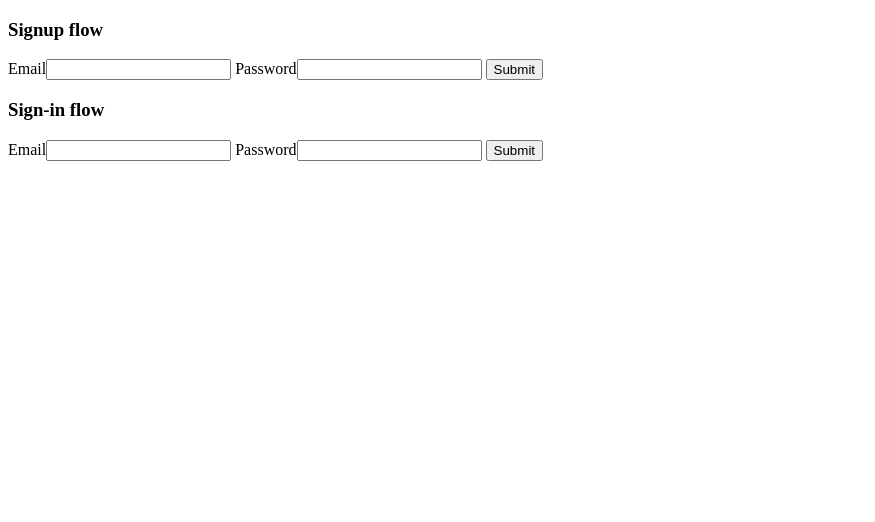
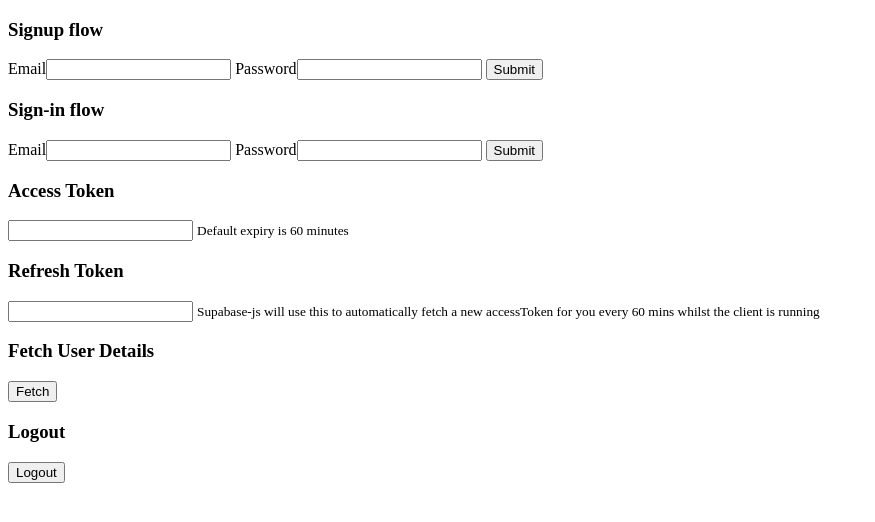
Before and after one commit to jessicarose/supabase-noodling, a website: page index.html in a window 1280 px wide. Shown: the whole page, without its empty margins (0-875 px from the left). Drawn offline with Linux system fonts and the light colour scheme.

Commit message:
js added and fixed id names

```diff
--- a/index.html
+++ b/index.html
@@ -7,35 +7,36 @@
         <main>
             <div class="form-div">
                 <h3>Signup flow</h3>
-                <form id="test-signup">
+                <form id="sign-up">
                     <label>Email</label><input type="email" name="email" />
                     <label>Password</label><input type="password" name="password" />
                     <input type="submit"/>
                 </form>
                 <h3>Sign-in flow</h3>
-                <form id="test-signin">
+                <form id="log-in">
                     <label>Email</label><input type="email" name="email" />
                     <label>Password</label><input type="password" name="password" />
                     <input type="submit">
                 </form>
                 <form id=""></form>
             </div>
-            <div class="access-token">
-
-
-            </div>
-
-            <div class="user-details">
-
-
-            </div>
-
-            <div class="logout">
-
-
-            </div>
-
-
+        <div class='section'>
+            <form id='validate'>
+                <h3>Access Token</h3>
+                <input readonly=readonly type='text' id='access-token' /> <small>Default expiry is 60 minutes</small>
+                <h3>Refresh Token</h3>
+                <input readonly=readonly type='text' id='refresh-token' /> <small>Supabase-js will use this to automatically fetch a new accessToken for you every 60 mins whilst the client is running</small>
+            </form>
+        </div>
+        <div class='section'>
+            <h3>Fetch User Details</h3>
+            <button id='user-button'>Fetch</button>
+        </div>
+        <div class='section'>
+            <h3>Logout</h3>
+            <button id='logout-button'>Logout</button>
+        </div>
+    </div>
         </main>
     </body>
 </html>
```
Also changed, not shown: index.js (+9 -0 lines).
